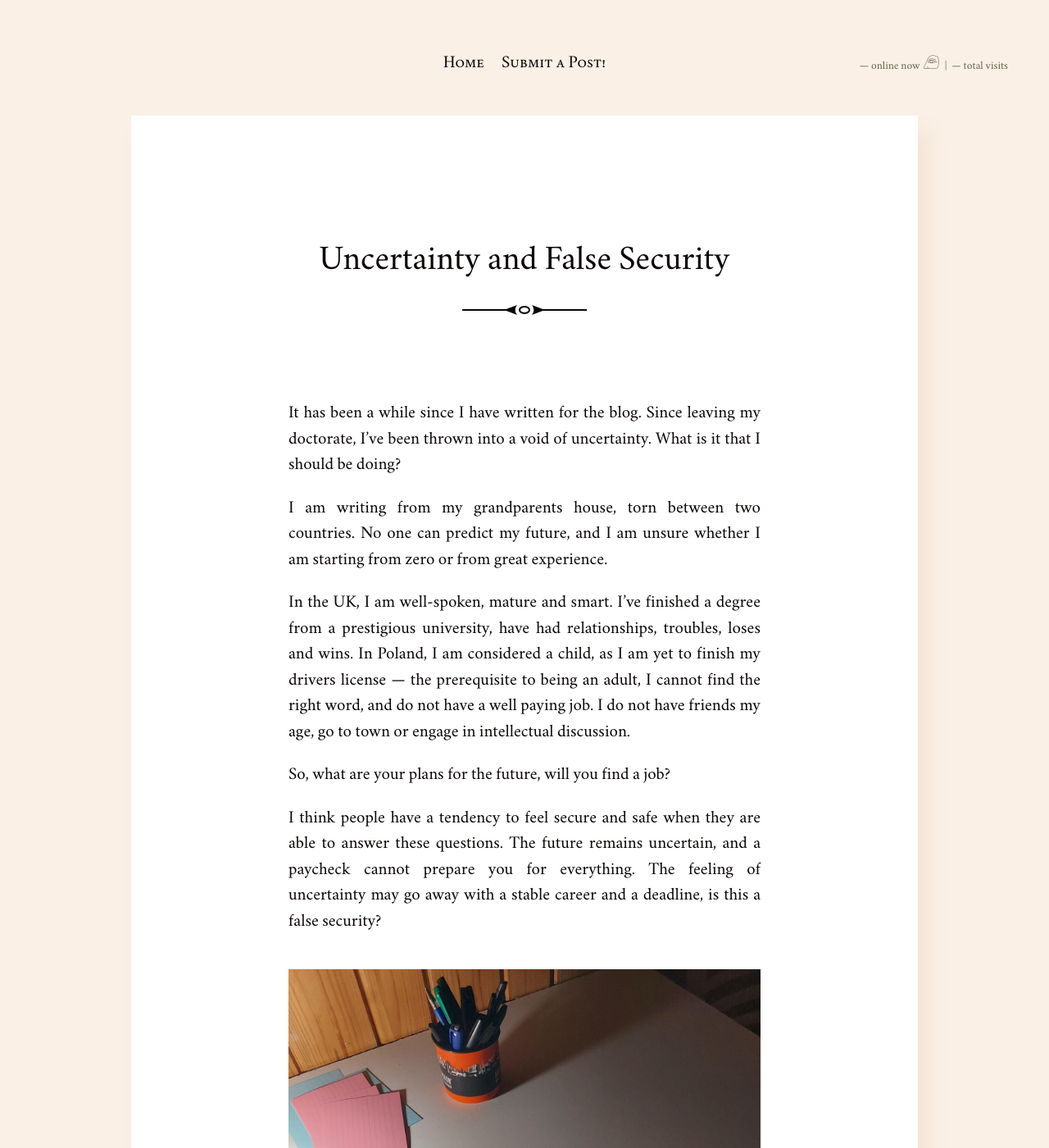
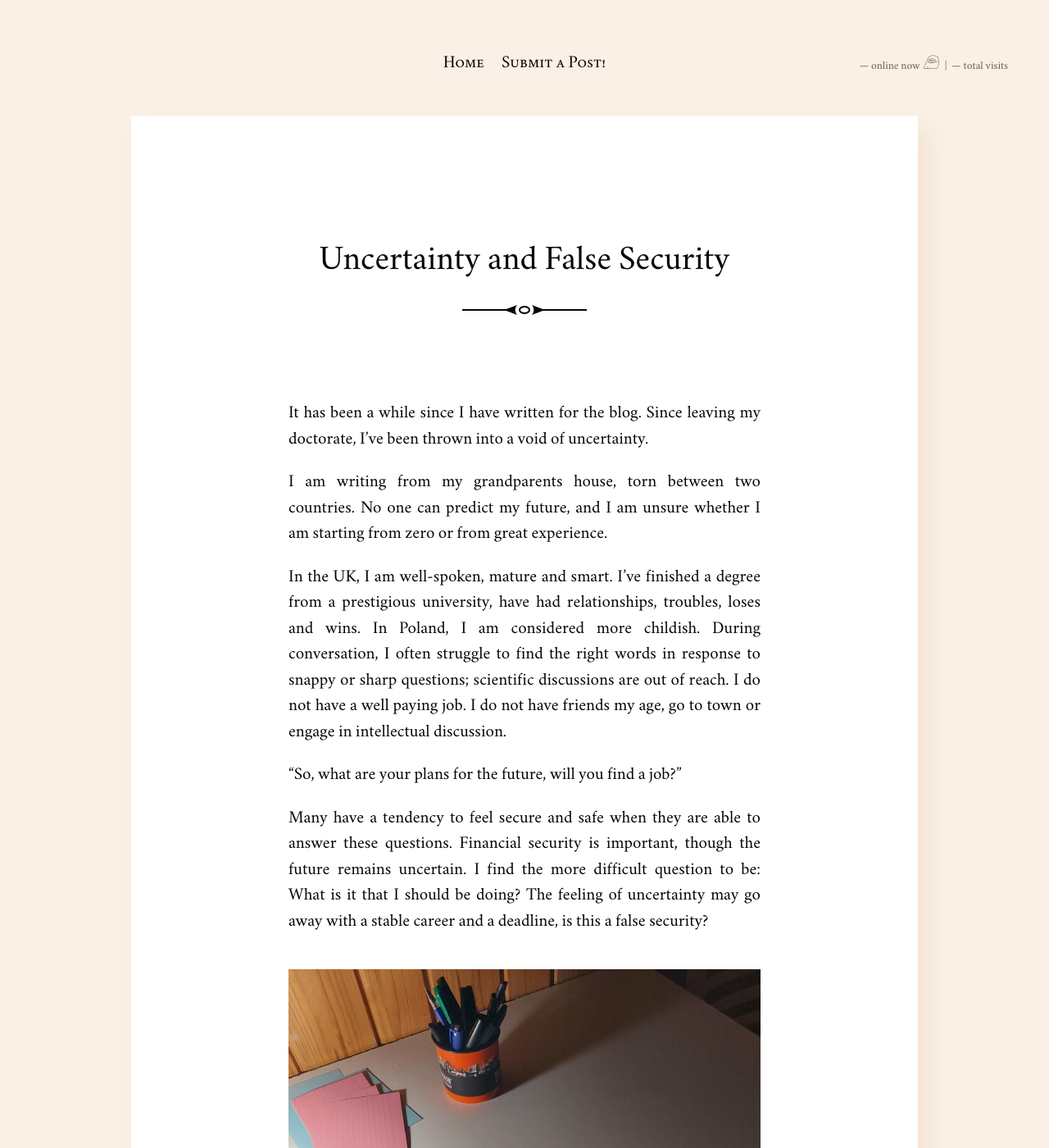
Before and after one commit to batterypointwriting/batterypointwriting.github.io, a Jekyll site: the page built from _posts/2026-10-03-Uncertainty-and-False-Security-Planning-for-the-Future.md, in a window 1280 px wide and 1400 px high. Shown: the whole window at 82% size. Built offline with Jekyll 4.4.1, drawn with Linux system fonts in a browser that asks for light colours.

Commit message:
Update 2026-10-03-Uncertainty-and-False-Security-Planning-for-the-Future.md

```diff
--- a/_posts/2026-10-03-Uncertainty-and-False-Security-Planning-for-the-Future.md
+++ b/_posts/2026-10-03-Uncertainty-and-False-Security-Planning-for-the-Future.md
@@ -5,22 +5,23 @@ title: Uncertainty and False Security
 date: 2026-10-03
 ---
 It has been a while since I have written for the blog. Since leaving my doctorate,
-I've been thrown into a void of uncertainty. What is it that I should be doing?
+I've been thrown into a void of uncertainty.
 
-I am writing from my grandparents house, torn between two countries. No one can predict my future,
-and I am unsure whether I am starting from zero or from great experience.
+I am writing from my grandparents house, torn between two countries. No one can predict
+my future, and I am unsure whether I am starting from zero or from great experience.
 
 In the UK, I am well-spoken, mature and smart. I've finished a degree from a prestigious
-university, have had relationships, troubles, loses and wins. In Poland, I am considered a child,
-as I am yet to finish my drivers license --- the prerequisite to being an adult, I cannot find
-the right word, and do not have a well paying job. I do not have friends my age, go to town or
-engage in intellectual discussion.
+university, have had relationships, troubles, loses and wins. In Poland, I am considered
+more childish. During conversation, I often struggle to find the right words in response
+to snappy or sharp questions; scientific discussions are out of reach. I do not have a well
+paying job. I do not have friends my age, go to town or engage in intellectual discussion.
 
-So, what are your plans for the future, will you find a job?
+"So, what are your plans for the future, will you find a job?"
 
-I think people have a tendency to feel secure and safe when they are able to answer these
-questions. The future remains uncertain, and a paycheck cannot prepare you for everything.
-The feeling of uncertainty may go away with a stable career and a deadline, is this a
+Many have a tendency to feel secure and safe when they are able to answer these
+questions. Financial security is important, though the future remains uncertain. I find
+the more difficult question to be: What is it that I should be doing? The feeling of
+uncertainty may go away with a stable career and a deadline, is this a
 false security?
 
 ![Notepad](/assets/images/notepad.jpg)
```
